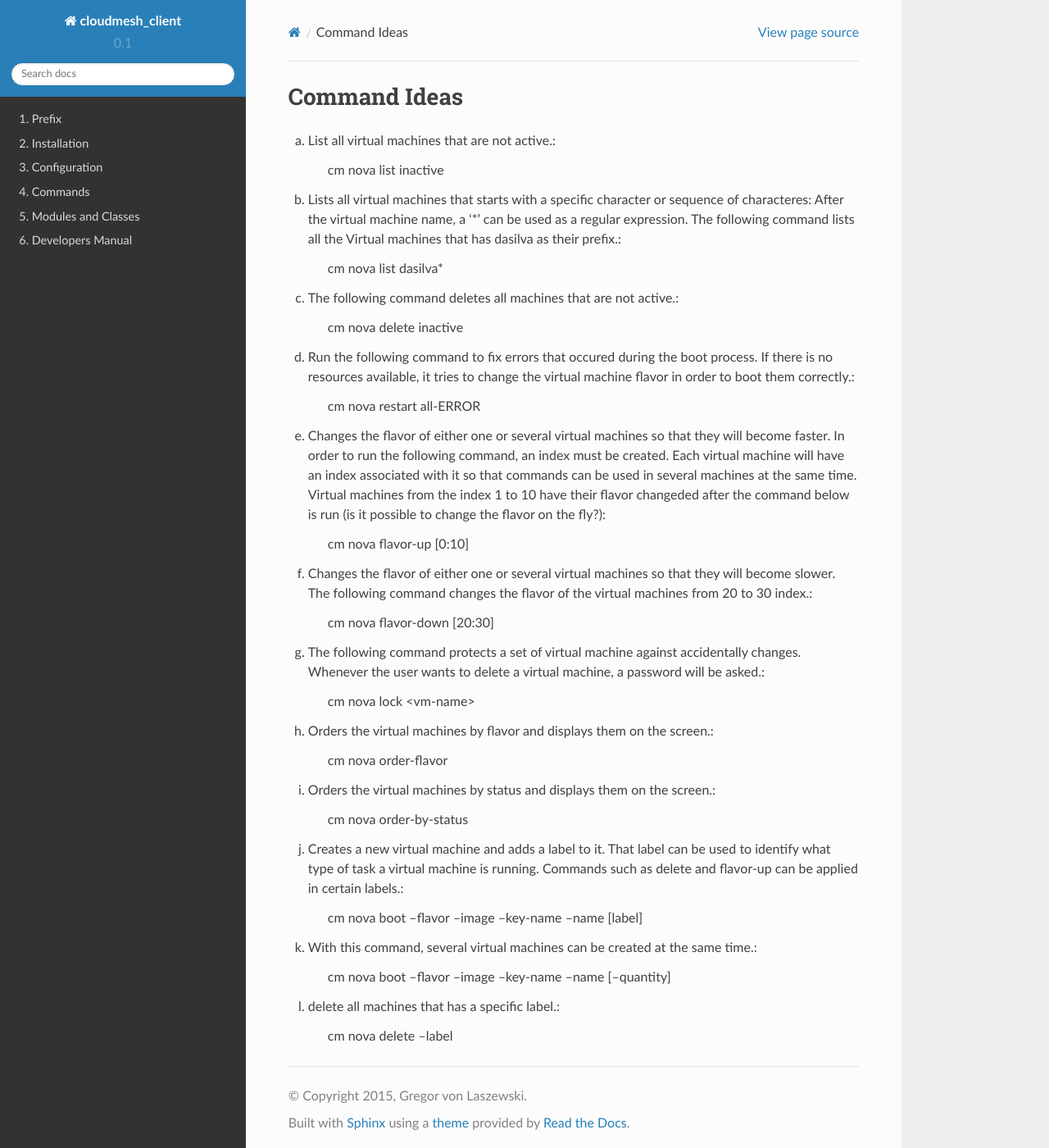
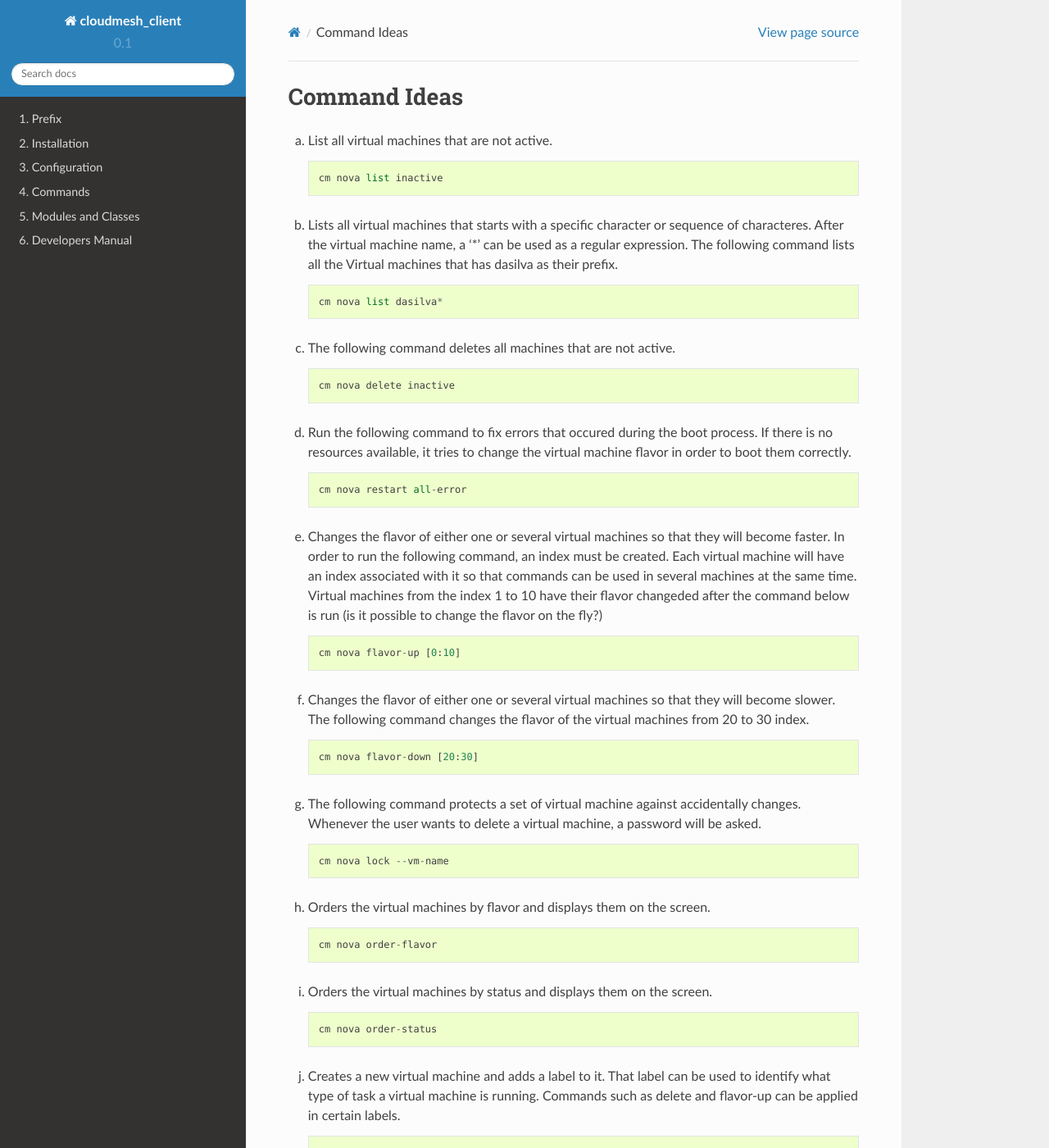
Before and after one commit to cloudmesh/client, a Sphinx documentation site: the page built from docs/source/commands_nova.rst, in a window 1280 px wide and 1400 px high. Shown: the whole window at 82% size. Built offline with Sphinx 7.4.7 and the Read the Docs theme 2.0.0, drawn with Linux system fonts in a browser that asks for light colours; pages that are not in the unit, such as notebooks, are missing from menus; some of the changed text lies outside the part shown.

Commit message:
fixed commands_nova.rst format

```diff
--- a/docs/source/commands_nova.rst
+++ b/docs/source/commands_nova.rst
@@ -1,53 +1,50 @@
 Command Ideas
 =======================================================================
 
-a. List all virtual machines that are not active.:
+a. List all virtual machines that are not active. ::
 
 	cm nova list inactive
 
-b. Lists all virtual machines that starts with a specific character or sequence of characteres: After the virtual machine name,  a '*' can be used as a regular expression. The following command lists all the Virtual machines that has dasilva as their prefix.:
+b. Lists all virtual machines that starts with a specific character or sequence of characteres. After the virtual machine name,  a '*' can be used as a regular expression. The following command lists all the Virtual machines that has dasilva as their prefix. ::
 
  	cm nova list dasilva*
 
-c. The following command deletes all machines that are not active.:
+c. The following command deletes all machines that are not active. ::
 
 	cm nova delete inactive
 
+d. Run the following command to fix errors that occured during the boot process. If there is no resources available, it tries to change the virtual machine flavor in order to boot them correctly. ::
 
-d. Run the following command to fix errors that occured during the boot process. If there is no resources available, it tries to change the virtual machine flavor in order to boot them correctly.:
+	cm nova restart all-error
 
-	cm nova restart all-ERROR
-
-
-
-e. Changes the flavor of either one or several virtual machines so that they will become faster. In order to run the following command, an index must be created. Each virtual machine will have an index associated with it so that commands can be used in several machines at the same time. Virtual machines from the index 1 to 10 have their flavor changeded after the command below is run (is it possible to change the flavor on the fly?):
+e. Changes the flavor of either one or several virtual machines so that they will become faster. In order to run the following command, an index must be created. Each virtual machine will have an index associated with it so that commands can be used in several machines at the same time. Virtual machines from the index 1 to 10 have their flavor changeded after the command below is run (is it possible to change the flavor on the fly?) ::
 
 	cm nova flavor-up [0:10]
 
-f. Changes the flavor of either one or several virtual machines so that they will become slower. The following command changes the flavor of the virtual machines from 20 to 30 index.:
+f. Changes the flavor of either one or several virtual machines so that they will become slower. The following command changes the flavor of the virtual machines from 20 to 30 index. ::
 
 	cm nova flavor-down [20:30]
 
-g. The following command protects a set of virtual machine against accidentally changes. Whenever the user wants to delete a virtual machine, a password will be asked.:
+g. The following command protects a set of virtual machine against accidentally changes. Whenever the user wants to delete a virtual machine, a password will be asked. ::
 
-	cm nova lock <vm-name>
+	cm nova lock --vm-name
 
-h. Orders the virtual machines by flavor and displays them on the screen.:
+h. Orders the virtual machines by flavor and displays them on the screen. ::
 
 	cm nova order-flavor
 
-i. Orders the virtual machines by status and displays them on the screen.:
+i. Orders the virtual machines by status and displays them on the screen. ::
 
-	cm nova order-by-status
+	cm nova order-status
 
-j. Creates a new virtual machine and adds a label to it. That label can be used to identify what type of task a virtual machine is running. Commands such as delete and flavor-up can be applied in certain labels.:
+j. Creates a new virtual machine and adds a label to it. That label can be used to identify what type of task a virtual machine is running. Commands such as delete and flavor-up can be applied in certain labels. ::
 
 	cm nova boot --flavor --image --key-name --name [label]
 
-k. With this command, several virtual machines can be created at the same time.:
+k. With this command, several virtual machines can be created at the same time. ::
 
 	cm nova boot --flavor --image --key-name --name [--quantity]
 
-l. delete all machines that has a specific label.:
+l. Deletes all machines that has a specific label. ::
 
 	cm nova delete --label
```
